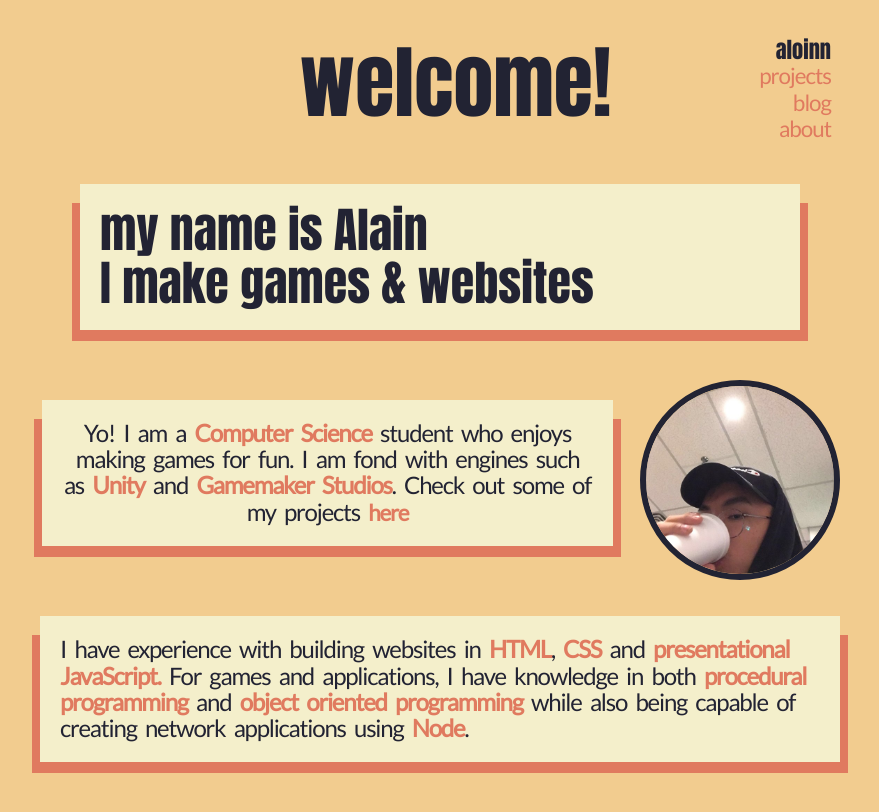
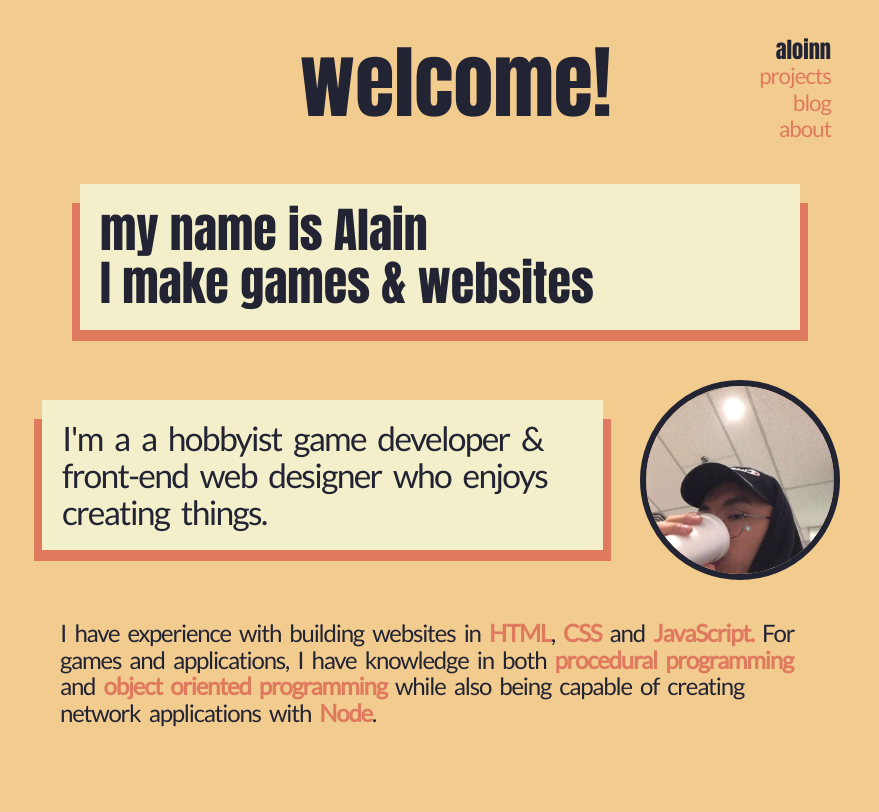
Before and after one commit to Aloinn/BLOG, a Jekyll site: the page built from index.html, in a window 1280 px wide. Shown: the top 812 px of the page, without its empty margins (200-1079 px from the left). Built offline with Jekyll 4.4.1, drawn with Linux system fonts in a browser that asks for light colours.

Commit message:
Fixed projects posting

```diff
--- a/_config.yml
+++ b/_config.yml
@@ -15,12 +15,18 @@
 # in the templates via {{ site.myvariable }}.
 title: Your awesome title
 email: your-email@example.com
+
 description: >- # this means to ignore newlines until "baseurl:"
   Write an awesome description for your new site here. You can edit this
   line in _config.yml. It will appear in your document head meta (for
   Google search results) and in your feed.xml site description.
 baseurl: "" # the subpath of your site, e.g. /blog
 url: "" # the base hostname & protocol for your site, e.g. http://example.com
+collections:
+  proj:
+    output: true
+    permalink: /proj/:name
+
 twitter_username: jekyllrb
 github_username:  jekyll
 
--- a/_sass/main.scss
+++ b/_sass/main.scss
@@ -133,7 +133,7 @@
   box-shadow:0px 2px 0px 0px $color-dark;
 }
 .container-circle-image{
-  margin-left:25px;
+  margin-left:35px;
   display: inline-block;
   position: relative;
   width: 200px;
@@ -145,7 +145,6 @@
 }
 .circle-image{
   background-color: black;
-  width: 120%;
   height: auto;
   border:0px;
 }
@@ -165,9 +164,17 @@
   font-size:3em;
 }
 .text-medium{
-  font-size:2.3em;
+  font-size:2.1em;
 }
-
+.text-left{
+  text-align:left;
+}
+.text-right{
+  text-align:right;
+}
+.text-center{
+  text-align:center;
+}
 .placeholder{
   display:block;
   visibility:hidden;
--- a/index.html
+++ b/index.html
@@ -11,10 +11,9 @@
   </p>
   <div class="flex-container">
 
-    <p class="textbox bgpale d2 flex-item">
-      Yo! I am a <b>Computer Science</b> student who enjoys making games for fun.
-       I am fond with engines such as <b>Unity</b> and <b>Gamemaker Studios</b>.
-       Check out some of my projects <a href="/projects.html"><b>here</b></a>
+    <p class="textbox bgpale d2 flex-item text-medium text-left">
+      I'm a a hobbyist game developer & front-end
+      web designer who enjoys creating things.
     </p>
 
     <div class="container-circle-image">
@@ -22,11 +21,11 @@
     </div>
 
   </div>
-  <p class="textbox mini-container bgpale d2">
-    I have experience with building websites in <b>HTML</b>, <b>CSS</b> and <b>presentational JavaScript.</b>
+  <p class="textbox mini-container ">
+    I have experience with building websites in <b>HTML</b>, <b>CSS</b> and <b>JavaScript.</b>
     For games and applications, I have knowledge in both <b>procedural programming</b> and
     <b>object oriented programming</b> while also being capable of creating network applications
-    using <b>Node</b>.
+    with <b>Node</b>.
   </p>
   <p class="textbox">
 
```
Also changed, not shown: _proj/CellularAutomata.md (added, +6 -0 lines), _sass/main.css (+11 -3 lines), projects.html (+8 -3 lines), 1 other file.
